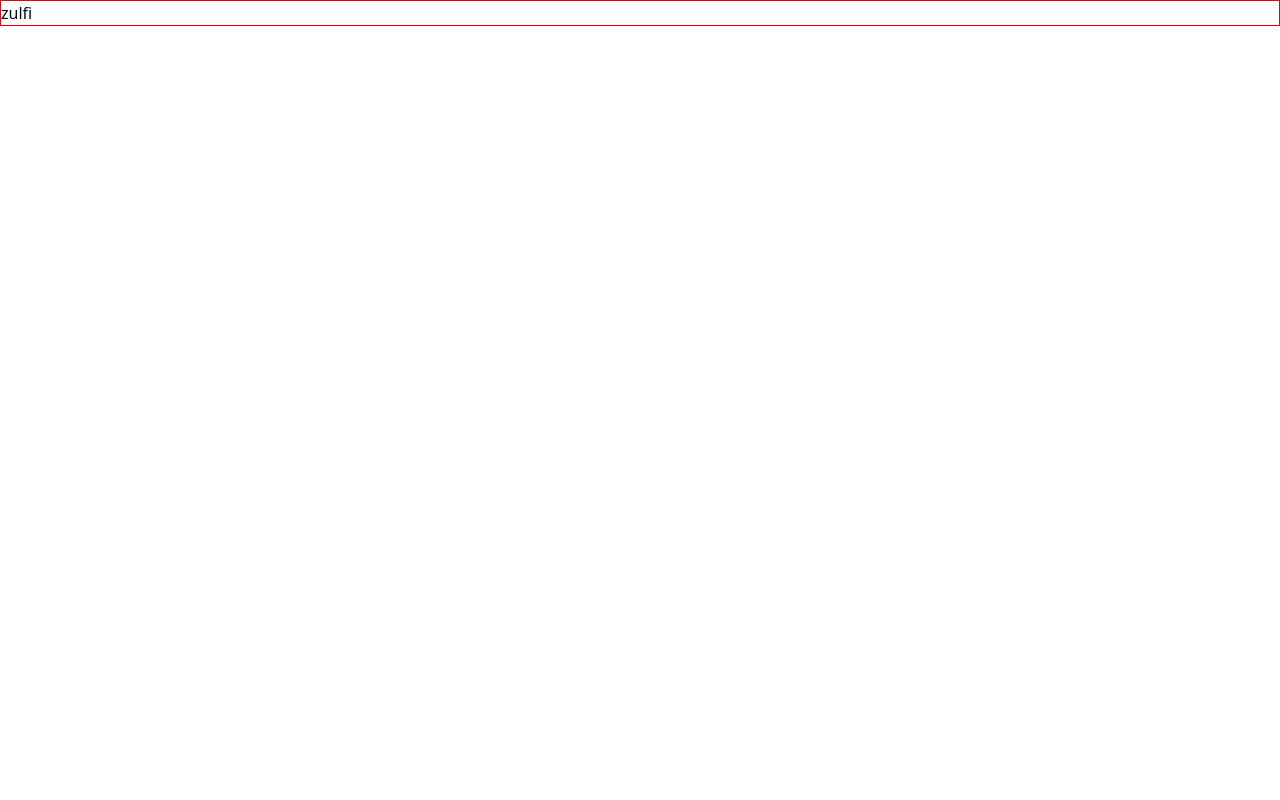
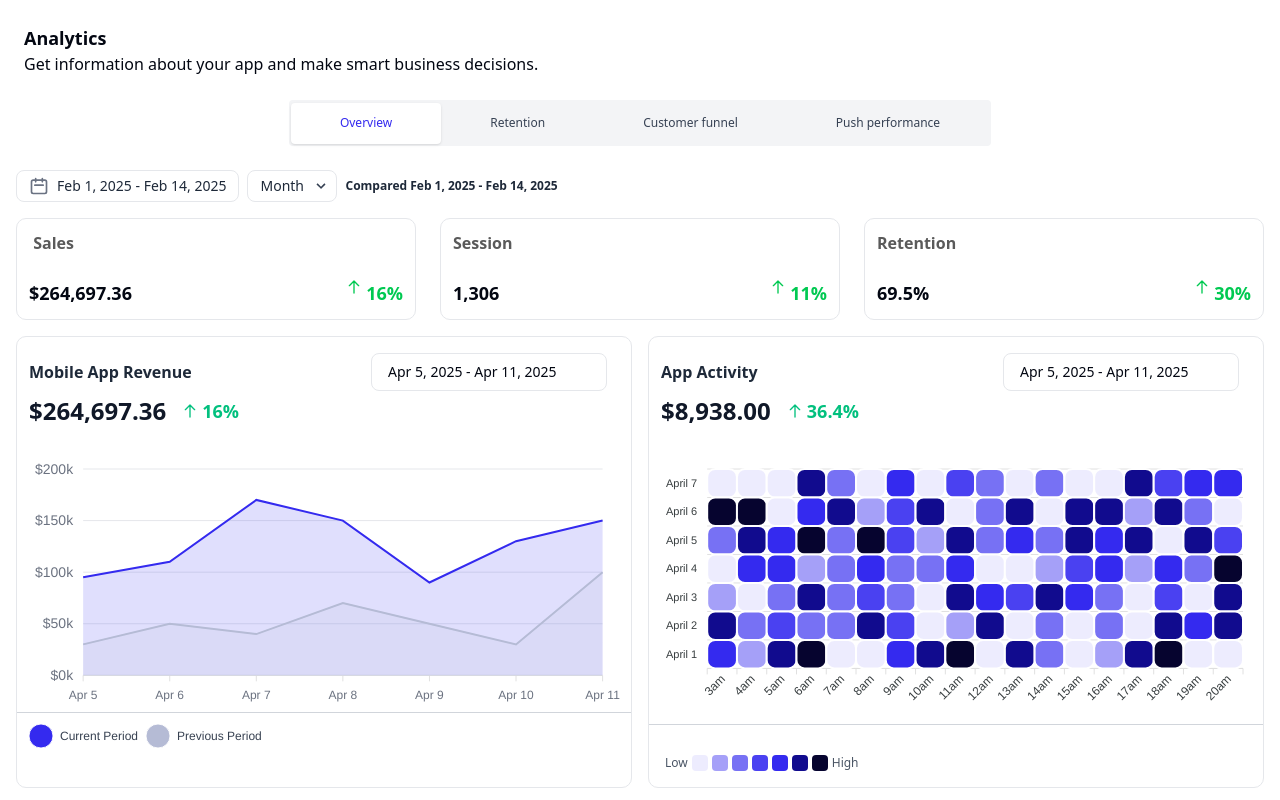
Before and after one commit to Umar-azeem/tabday, a Next.js app: page / in a window 1280 px wide. Shown: the top 800 px of the page. Built offline with nearby package versions, Linux system fonts and the light colour scheme.

Commit message:
Initial commit: Add DailyActiveUsers chart with date picker

```diff
--- a/src/app/page.tsx
+++ b/src/app/page.tsx
@@ -1,7 +1,81 @@
-export default function Home() {
+import React from "react";
+
+import { Tabs, TabsContent, TabsList, TabsTrigger } from "@/components/ui/tabs";
+import Overview from "./analytics/(components)/Overview/overview";
+import Retentions from "./analytics/(components)/Retention/retention";
+import CustomerFunnel from "./analytics/(components)/CustomerFunnel/customerFunnel";
+import PushPerformance from "./analytics/(components)/PushPerformance/pushPerformance";
+
+function Home() {
   return (
     <>
-      <p className="border border-red-600">zulfi</p>
+      <div>
+        <div className="p-6">
+          <h1 className="text-lg font-bold"> Analytics</h1>
+          <p className="text">
+            Get information about your app and make smart business decisions.
+          </p>
+        </div>
+
+        <div className="flex justify-center ">
+          <Tabs
+            defaultValue="Overview"
+            className="w-full flex justify-center items-center "
+          >
+            <TabsList className="bg-gray-100  rounded flex h-auto ">
+              <TabsTrigger
+                value="Overview"
+                className="px-12 py-3 rounded text-xs font-medium text-gray-700
+               data-[state=active]:text-[#342AEF] data-[state=active]:bg-white
+               data-[state=active]:shadow-sm transition"
+              >
+                Overview
+              </TabsTrigger>
+
+              <TabsTrigger
+                value="Retention"
+                className="px-12 py-3 rounded text-xs font-medium text-gray-700
+               data-[state=active]:text-[#342AEF] data-[state=active]:bg-white
+               data-[state=active]:shadow-sm transition"
+              >
+                Retention
+              </TabsTrigger>
+
+              <TabsTrigger
+                value="Customer funnel"
+                className="px-12 py-3 rounded text-xs font-medium text-gray-700
+               data-[state=active]:text-[#342AEF] data-[state=active]:bg-white
+               data-[state=active]:shadow-sm transition"
+              >
+                Customer funnel
+              </TabsTrigger>
+
+              <TabsTrigger
+                value="Push performance"
+                className="px-12 py-3 rounded text-xs font-medium text-gray-700
+               data-[state=active]:text-[#342AEF] data-[state=active]:bg-white
+               data-[state=active]:shadow-sm transition"
+              >
+                Push performance
+              </TabsTrigger>
+            </TabsList>
+
+            <TabsContent value="Overview" className="w-full ">
+              <Overview />
+            </TabsContent>
+            <TabsContent value="Retention" className="w-full ">
+              <Retentions />
+            </TabsContent>
+            <TabsContent value="Customer funnel" className="w-full ">
+              <CustomerFunnel />
+            </TabsContent>
+            <TabsContent value="Push performance" className="w-full ">
+              <PushPerformance />
+            </TabsContent>
+          </Tabs>
+        </div>
+      </div>
     </>
   );
 }
+export default Home;
```
